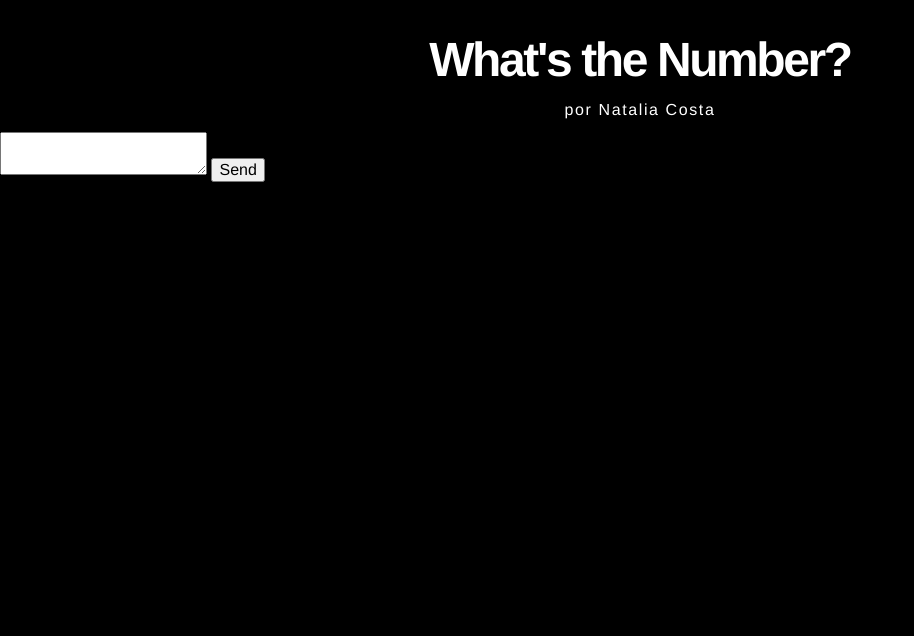
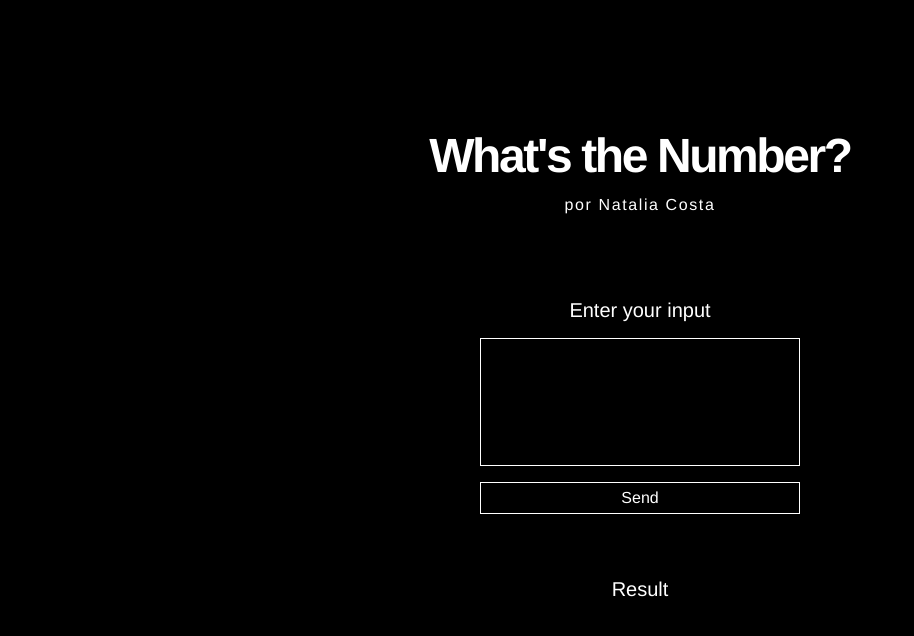
Before and after one commit to nataliacosta/WhatsThePhoneNumber, a plain HTML site: page index.html in a window 1280 px wide. Shown: the whole page, without its empty margins (0-914 px from the left). Drawn offline with nearby package versions, Linux system fonts and the light colour scheme.

Commit message:
styled input, button and result

```diff
--- a/index.html
+++ b/index.html
@@ -8,11 +8,13 @@
         <!-- stylesheet (tachyons) -->
         <link rel="stylesheet" href="https://unpkg.com/tachyons@4.7.0/css/tachyons.min.css" />
     </head>
-    <body class="bg-black white helvetica">
-        <h1 class="f1 tracked-tight mb0 w-100 tc">What's the Number?</h1>
-        <h2 class="f5 tracked fw1 w-100 tc">por Natalia Costa</h2>
-        <textarea id="input"></textarea>
-        <button onclick="setInput()"> Send </button>
-        <div id="result"></div>
+    <body class="bg-black white helvetica flex flex-column items-center">
+        <h1 class="f1 tracked-tight mt6 mb0">What's the Number?</h1>
+        <h2 class="f5 tracked fw1 mb5">por Natalia Costa</h2>
+        <p class="f4 fw2 mb0">Enter your input</p>
+        <textarea class="flex-row bg-black ba b--white white fw3 w-25 ma3 h4" style="resize: none;" id="input"></textarea>
+        <button class="w-25 bg-black white ba b--white h2 pointer" onclick="setInput()"> Send </button>
+        <p class="f4 fw2 mt5" id="result-title">Result</p>
+        <div class="f5 white w-25 tl mv2" id="result"></div>
     </body>
 </html>
--- a/js/script.js
+++ b/js/script.js
@@ -33,7 +33,6 @@ generateResult = (input) => {
     const inputArray = input.split("")
     inputArray.map((char, index) => {
         if (isLetter(char)) {
-            console.log('here', char)
             let number
             Object.keys(numberLetter).map((data) => {
                 if (numberLetter[data].includes(char)) {
```
